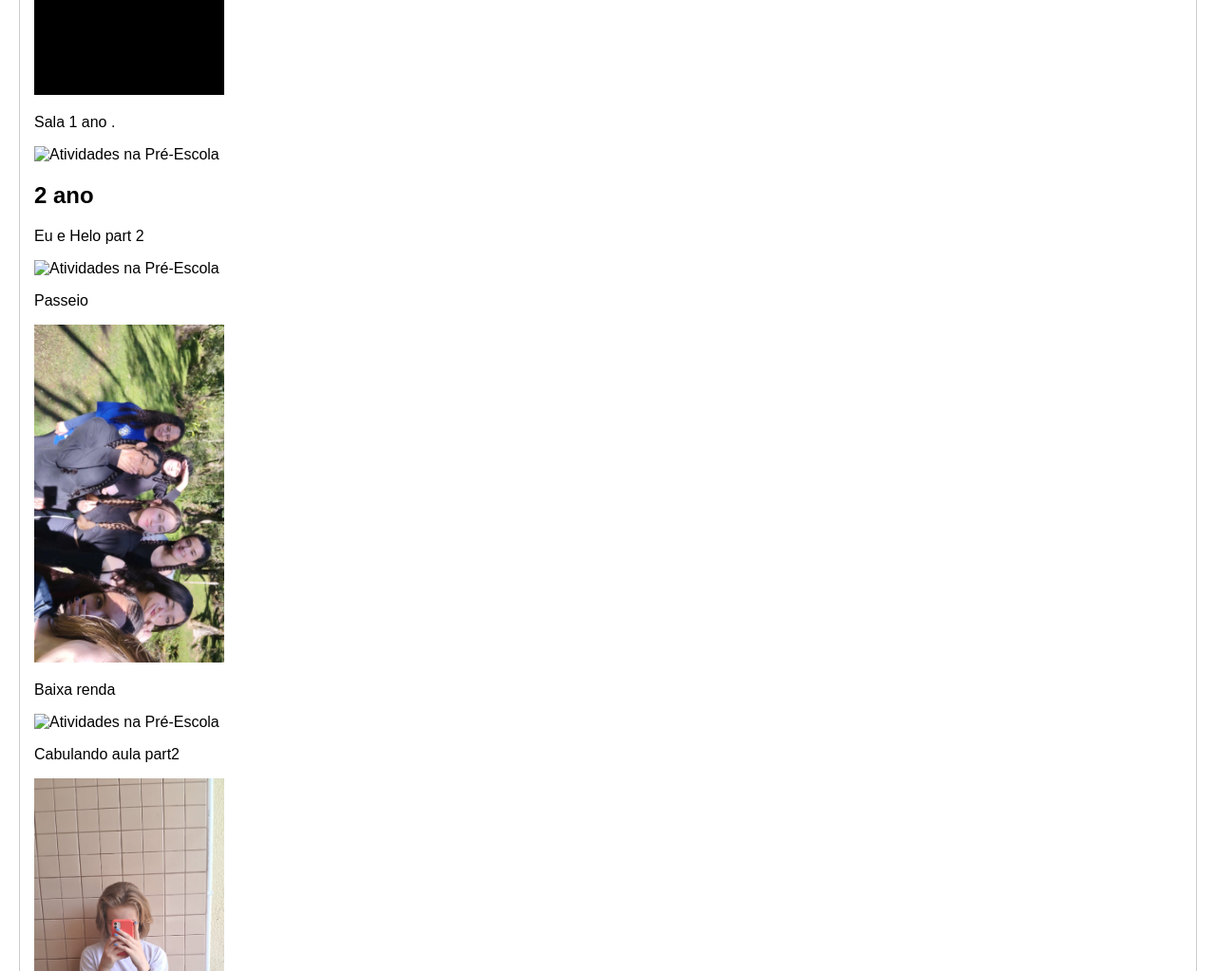
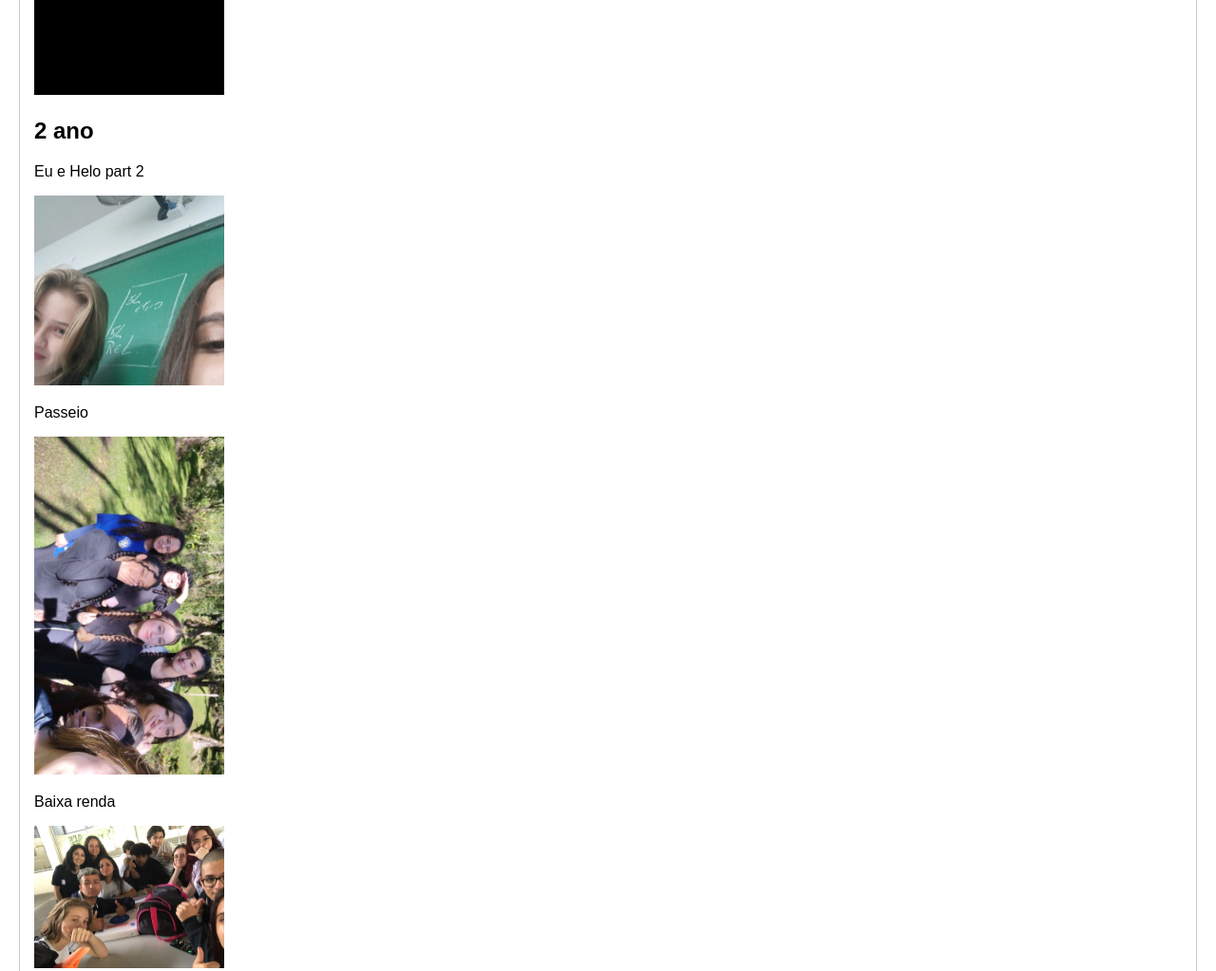
Before and after one commit to AnaGuiraldelo32/memorias, a plain HTML site: page index.html in a window 1280 px wide. Shown: the part 1100-2123 px from the top of the page at 95% size. Drawn offline with Linux system fonts and the light colour scheme.

Commit message:
Update index.html

```diff
--- a/index.html
+++ b/index.html
@@ -28,18 +28,17 @@
             <p>Cabulando aula</p>
          <img src="cabulando.jpg" alt="Atividades na Pré-Escola">
 
-            <p>Sala 1 ano .</p>
-    <img src="sala primeiro ano.jpg" alt="Atividades na Pré-Escola">
+
     <h2>2 ano</h2>
  <p>Eu e Helo part 2</p>
-    <img src="euhelo2.jpg" alt="Atividades na Pré-Escola">
+    <img src="helo e eu pt1.jpg" alt="Atividades na Pré-Escola">
 
 
  <p>Passeio</p>
     <img src="passeio.jpg" alt="Atividades na Pré-Escola">
 
  <p> Baixa renda</p>
-    <img src=s"baixa renda.jpg" alt="Atividades na Pré-Escola">
+    <img src="baixa renda.jpg" alt="Atividades na Pré-Escola">
 
             <p>Cabulando aula part2</p>
     <img src="cabulando aula 2.jpg" alt="Atividades na Pré-Escola">
@@ -56,14 +55,12 @@
     <img src="atividades 2.jpg" alt="Atividades na Pré-Escola">
     <p>Uno: todos no meu bolso</p>
     <img src="uno cria.jpg" alt="Atividades na Pré-Escola">
-    <p>coisas de estranho</p>
-    <img src="estranhos.jfif" alt="Atividades na Pré-Escola">
 
     <p>Julia jogando seus poderes</p>
     <img src="morre bitch.jpg" alt="Atividades na Pré-Escola">
 
     <p>Elas </p>
-    <img src="" alt="Atividades na Pré-Escola">
+    <img src="amigas.jpg" alt="Atividades na Pré-Escola">
 
 
 
```
